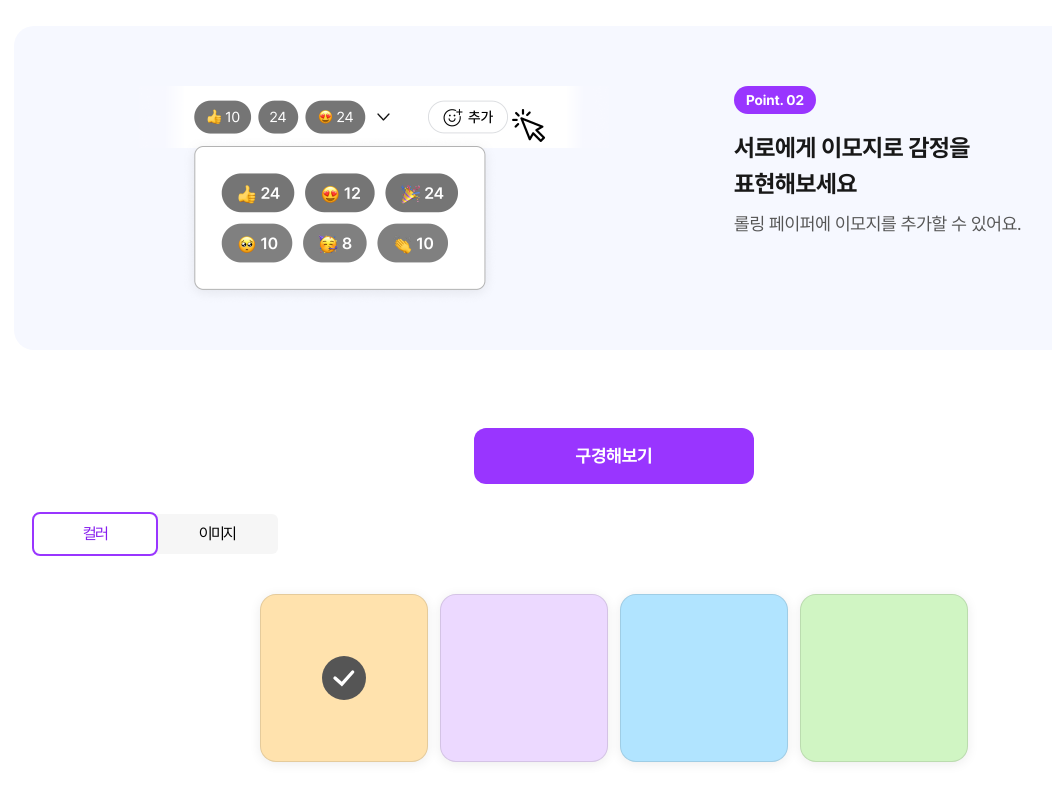
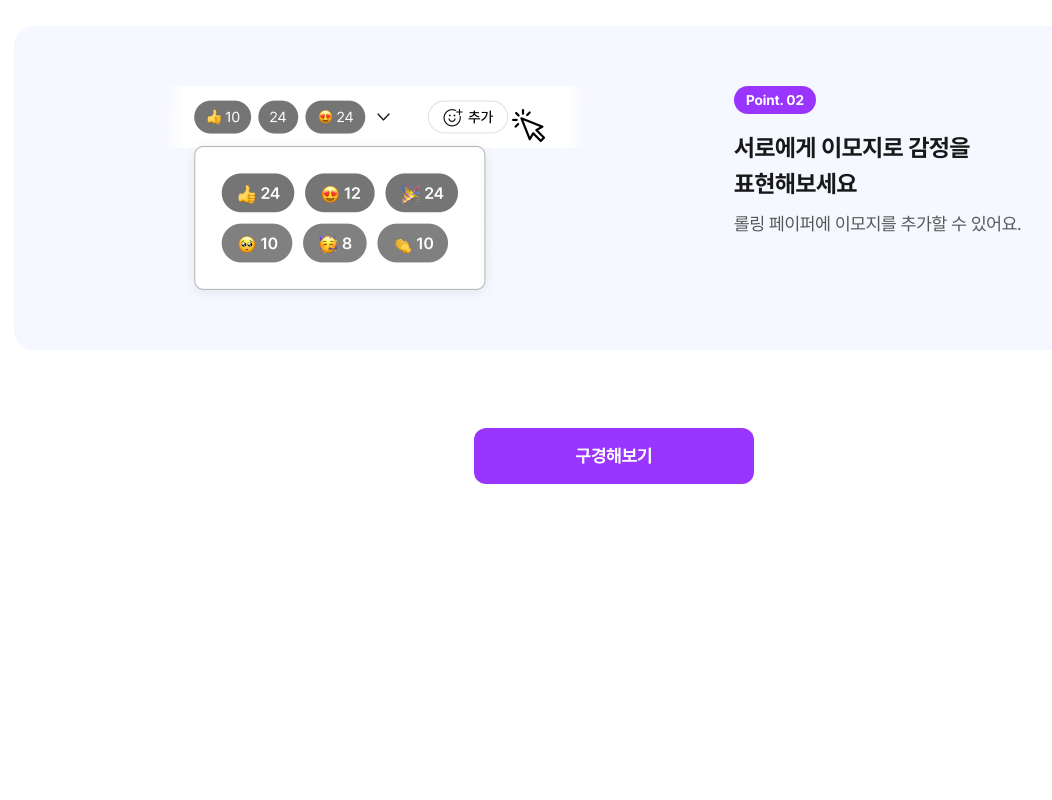
Before and after one commit to codeit-team8/rolling, a React (Vite) app: page / in a window 1280 px wide. Shown: the part 453-1253 px from the top of the page, without its empty margins (26-1078 px from the left). After the commit the page ends 997 px from the top, so only its background shows below. Built offline with nearby package versions, Linux system fonts and the light colour scheme.

Commit message:
chore : 테스트 파일 삭제

```diff
--- a/src/pages/Main.jsx
+++ b/src/pages/Main.jsx
@@ -2,7 +2,6 @@ import styled from 'styled-components';
 import { Link } from 'react-router-dom';
 import Landing from '@/components/Landing/Landing';
 import PrimaryButton from '@/styles/button/PrimaryButton';
-import Option from '@/components/Option/Option';
 
 function Main() {
   return (
@@ -11,7 +10,6 @@ function Main() {
       <LinkStyle to="/list">
         <Button>구경해보기</Button>
       </LinkStyle>
-      <Option selectOption={'backgroundColor'} />
     </MainContainer>
   );
 }
```
